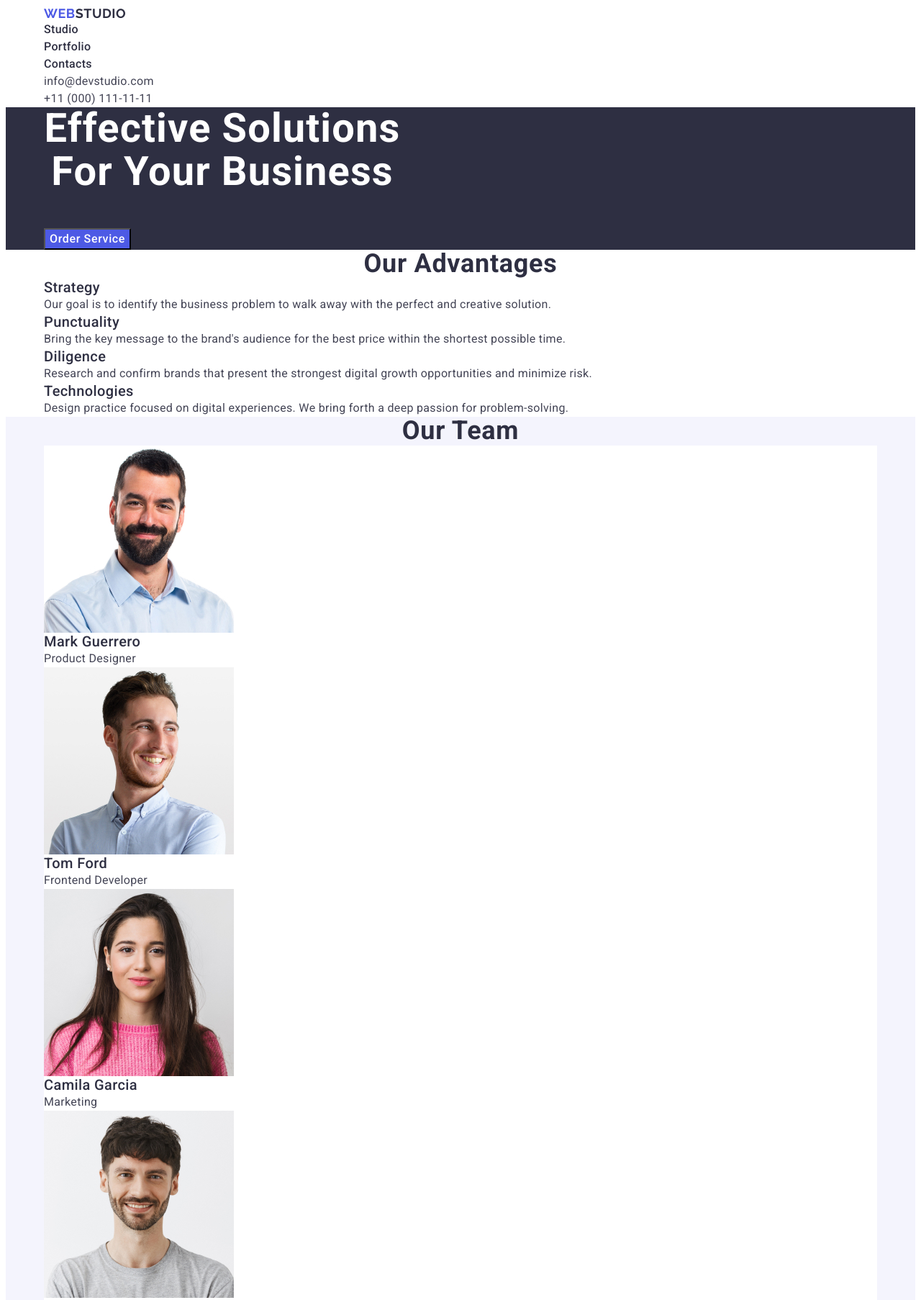
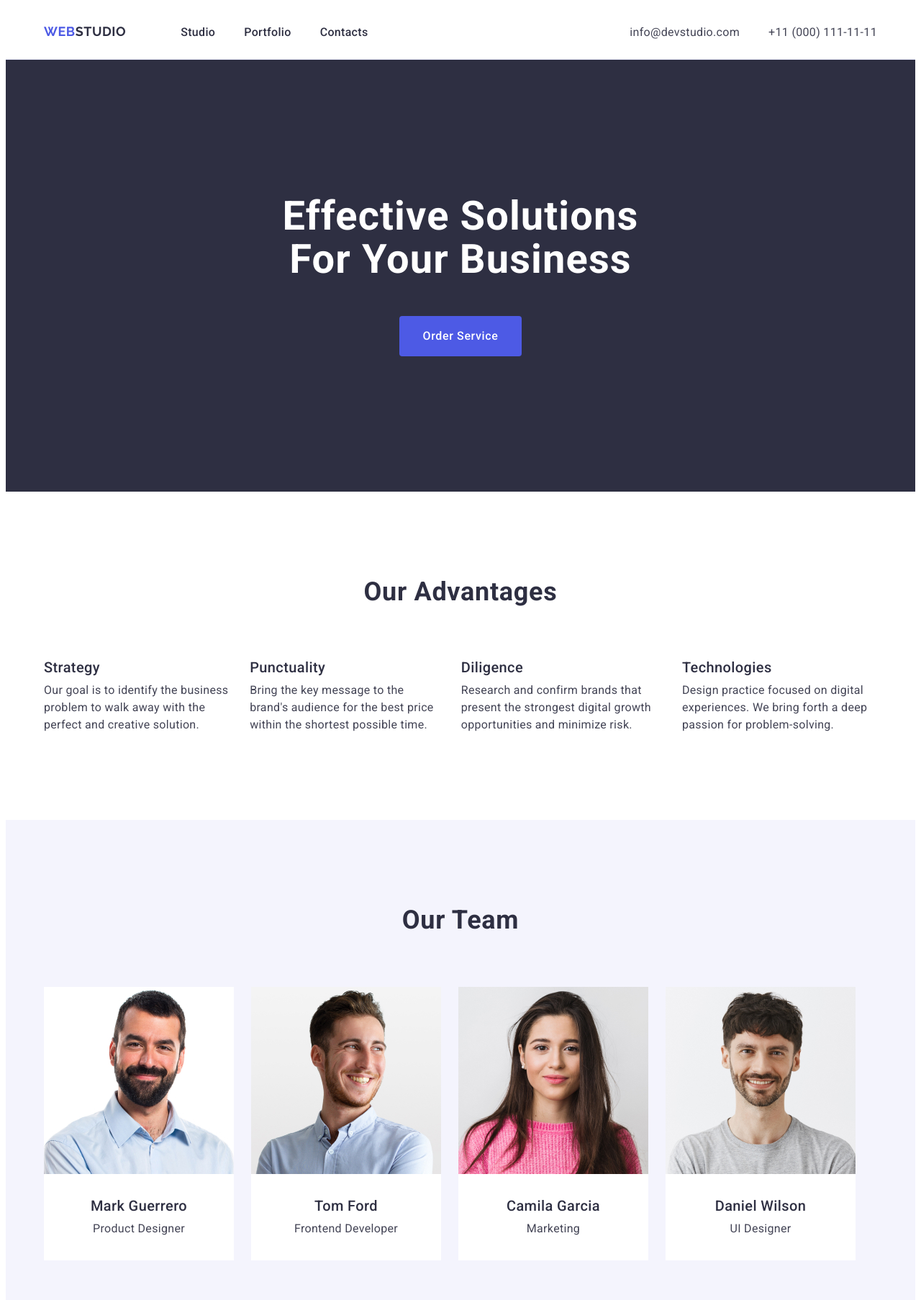
Before and after one commit to Rey-ui/goit-markup-hw-03, a plain HTML site: page index.html in a window 1280 px wide. Shown: the top 1806 px of the page at 72% size. Drawn offline with Linux system fonts and the light colour scheme.

Commit message:
add locations

```diff
--- a/css/style.css
+++ b/css/style.css
@@ -18,7 +18,7 @@
 }
 */
 body {
-    height: 100%;
+    min-height: 100%;
     line-height: 1;
     font-size: 14px;
     font-family: "Roboto", sans-serif;
@@ -26,6 +26,8 @@ body {
     color: var(--color--text);
     /*max-width: 1128px;
     margin: 0 auto;*/
+    display: flex;
+    flex-direction: column;
 }
 
 button {
@@ -74,9 +76,25 @@ img {
 }
 
 /*--------------0--header----------------------*/
-.header {}
+.header {
+    padding: 25px 0;
+    border-bottom: 1px solid #E7E9FC;
+}
 
-.header__menu {}
+.header__row {
+    display: flex;
+    justify-content: space-between;
+    align-items: center;
+    flex-wrap: wrap;
+    row-gap: 20px;
+}
+
+.header__menu {
+    display: flex;
+    justify-content: center;
+    column-gap: 76px;
+    flex-wrap: wrap;
+}
 
 .logo {
     font-family: "Raleway", sans-serif;
@@ -96,6 +114,9 @@ img {
 }
 
 .header__list {
+    display: flex;
+    gap: 40px;
+    flex-wrap: wrap;
     font-size: 16px;
     font-weight: 500;
     line-height: 1.5;
@@ -104,11 +125,16 @@ img {
 
 .header__adress {}
 
-.header__contacs {}
+.header__contacs {
+    display: flex;
+    column-gap: 40px;
+    flex-wrap: wrap;
+    justify-content: center;
+}
 
-.list-header__item:hover {}
+.list-header__item {}
 
-.list-header__item:focus {}
+.list-header__item {}
 
 .list-header__link {
     color: var(--color--titles);
@@ -142,8 +168,24 @@ address {
 }
 
 /*=================1==hero==================*/
+.content {
+    flex: 1 1 auto;
+}
+
+.section {
+    padding: 120px 0;
+}
+
 .content__hero {
     background-color: #2E2F42;
+    padding: 188px 0;
+}
+
+.hero__row {
+    display: flex;
+    flex-direction: column;
+    justify-content: center;
+    align-items: center;
 }
 
 .content-hero__title {
@@ -159,6 +201,9 @@ address {
 }
 
 .content-hero__button {
+    border: none;
+    border-radius: 4px;
+    padding: 16px 32px;
     font-family: "Roboto", sans-serif;
     font-weight: 500;
     line-height: 1.5;
@@ -179,10 +224,10 @@ address {
 /*=================2==advantages==================*/
 .content__advantages {}
 
-.advantages-conten__title {}
+.advantages-content__title {}
 
 .title {
-    /*margin-bottom: 72px;*/
+    margin-bottom: 72px;
     text-align: center;
     font-size: 36px;
     font-weight: 700;
@@ -192,7 +237,10 @@ address {
     color: var(--color--titles);
 }
 
-.advantages-conten__items {}
+.advantages-content__items {
+    display: flex;
+    column-gap: 24px;
+}
 
 .items-content__item {}
 
@@ -202,6 +250,7 @@ address {
     line-height: 1.2;
     letter-spacing: 0.4px;
     color: var(--color--titles);
+    margin-bottom: 8px;
 }
 
 .items-content__text {
@@ -220,8 +269,8 @@ address {
 .team-content__title {}
 
 .team-content__items {
-    /*  display: flex;
-    column-gap: 24px;*/
+    display: flex;
+    column-gap: 24px;
 }
 
 .team-content-items__item {
@@ -229,7 +278,13 @@ address {
     /*margin-bottom: 30px;*/
 }
 
+.team-content-items__block {
+    padding: 32px 16px;
+    text-align: center;
+}
+
 .team-content-items__title {
+    margin-bottom: 8px;
     font-size: 20px;
     font-weight: 500;
     line-height: 1.2;
@@ -249,17 +304,21 @@ address {
 .portfolio-content__title {}
 
 .portfolio-content__items {
-    /*display: flex;
+    display: flex;
     flex-wrap: wrap;
     row-gap: 48px;
-    column-gap: 24px;*/
+    column-gap: 24px;
 }
 
-.portfolio-items__item {}
+.portfolio-items__item {
+    border: 1px solid #E7E9FC;
+}
 
 .item-portfolio__image {}
 
-.item-portfolio__description {}
+.item-portfolio__description {
+    padding: 32px 16px;
+}
 
 .item-portfolio__title {
     font-size: 20px;
@@ -267,6 +326,7 @@ address {
     line-height: 1.2;
     letter-spacing: 0.4px;
     color: var(--color--titles);
+    margin-bottom: 8px;
 }
 
 .item-portfolio__subtitel {
@@ -278,15 +338,19 @@ address {
 /*================5==footer===================*/
 .footer {
     background-color: #2E2F42;
+    flex: 0 1 auto;
+    padding: 100px 0;
 }
 
 .footer__link {
+    display: block;
     text-transform: uppercase;
     color: #4d5ae5;
     font-family: "Raleway", sans-serif;
     font-weight: 700;
     line-height: 1.17;
     letter-spacing: 0.03em;
+    margin-bottom: 18px;
 }
 
 .footer__link span {
@@ -297,6 +361,7 @@ address {
     color: #F4F4FD;
     line-height: 1.5;
     letter-spacing: 0.02em;
+    max-width: 264px;
 }
 
 /*==================end===================*/
--- a/index.html
+++ b/index.html
@@ -18,6 +18,7 @@
     <!--<div class="wrapper"></div>-->
     <header class="header">
         <div class="container">
+            <div class="header__row">
                 <nav class="header__menu">
                     <a href="./index.html" class="header__link logo">Web<span>Studio</span></a>
                     <ul class="header__list list-header">
@@ -45,19 +46,22 @@
 
                 </address>
             </div>
+        </div>
     </header>
     <main class="content">
-        <section class="content__hero content-hero">
+        <section class="content__hero content-hero section">
             <div class="container">
+                <div class="hero__row">
                     <h1 class="content-hero__title">Effective Solutions
                         for Your Business</h1>
                     <button type="button" class="content-hero__button">Order Service</button>
                 </div>
+            </div>
         </section>
-        <section class="content__advantages advantages-content">
+        <section class="content__advantages advantages-content section">
             <div class="container">
-                <h2 class="advantages-conten__title title">Our Advantages</h2>
-                <ul class="advantages-conten__items items-content">
+                <h2 class="advantages-content__title title">Our Advantages</h2>
+                <ul class="advantages-content__items items-content">
                     <li class="items-content__item">
                         <h3 class="items-content__label">Strategy</h3>
                         <p class="items-content__text">Our goal is to identify the business
@@ -81,7 +85,7 @@
                 </ul>
             </div>
         </section>
-        <section class="content__team team-content">
+        <section class="content__team team-content section">
             <div class="container">
                 <h2 class="team-content__title title">Our Team</h2>
                 <ul class="team-content__items team-content-items">
@@ -89,34 +93,46 @@
                         <!--<div class="team-content-items__avatar-image">-->
                         <img src="./images/avatar1.jpg" alt="Mark Guerrero" width="264" height="260">
                         <!-- </div>-->
+                        <div class="team-content-items__block">
                             <h3 class="team-content-items__title">Mark Guerrero</h3>
                             <p class="team-content-items__text">Product Designer</p>
+                        </div>
+
                     </li>
                     <li class="team-content-items__item">
                         <!--<div class="team-content-items__avatar-image">-->
                         <img src="./images/avatar2.jpg" alt="Tom Ford" width="264" height="260">
                         <!-- </div>-->
+                        <div class="team-content-items__block">
                             <h3 class="team-content-items__title">Tom Ford</h3>
                             <p class="team-content-items__text">Frontend Developer</p>
+                        </div>
+
                     </li>
                     <li class="team-content-items__item">
                         <!--<div class="team-content-items__avatar-image">-->
                         <img src="./images/avatar3.jpg" alt="Camila Garcia" width="264" height="260">
                         <!-- </div>-->
+                        <div class="team-content-items__block">
                             <h3 class="team-content-items__title">Camila Garcia</h3>
                             <p class="team-content-items__text">Marketing</p>
+                        </div>
+
                     </li>
                     <li class="team-content-items__item">
                         <!--<div class="team-content-items__avatar-image">-->
                         <img src="./images/avatar4.jpg" alt="Daniel Wilson" width="264" height="260">
                         <!--</div>-->
+                        <div class="team-content-items__block">
                             <h3 class="team-content-items__title">Daniel Wilson</h3>
                             <p class="team-content-items__text">UI Designer</p>
+                        </div>
+
                     </li>
                 </ul>
             </div>
         </section>
-        <section class="content__portfolio portfolio-content">
+        <section class="content__portfolio portfolio-content section">
             <div class="container">
                 <h2 class="portfolio-content__title title">Our Portfolio</h2>
                 <ul class="portfolio-content__items portfolio-items">
@@ -124,55 +140,55 @@
                         <!--<div class="item-portfolio__image">-->
                         <img src="./images/portfolio/portfolio01.jpg" alt="Banking App" width="360">
                         <!--</div>-->
-                        <!--<div class="item-portfolio__description">-->
+                        <div class="item-portfolio__description">
                             <h3 class="item-portfolio__title">Banking App</h3>
                             <p class="item-portfolio__subtitel">App</p>
-                        <!--</div>-->
+                        </div>
                     </li>
                     <li class="portfolio-items__item item-portfolio">
                         <!--<div class="item-portfolio__image">--><img src="./images/portfolio/portfolio02.jpg"
                             alt="Cashless Payment" width="360">
                         <!--</div>-->
-                        <!--<div class="item-portfolio__description">-->
+                        <div class="item-portfolio__description">
                             <h3 class="item-portfolio__title">Cashless Payment</h3>
                             <p class="item-portfolio__subtitel">Marketing</p>
-                        <!--</div>-->
+                        </div>
                     </li>
                     <li class="portfolio-items__item item-portfolio">
                         <!--<div class="item-portfolio__image">--><img src="./images/portfolio/portfolio03.jpg"
                             alt="Meditation App" width="360">
                         <!--</div>-->
-                        <!--<div class="item-portfolio__description">-->
+                        <div class="item-portfolio__description">
                             <h3 class="item-portfolio__title">Meditation App</h3>
                             <p class="item-portfolio__subtitel">App</p>
-                        <!--</div>-->
+                        </div>
                     </li>
                     <li class="portfolio-items__item item-portfolio">
                         <!-- <div class="item-portfolio__image">--><img src="./images/portfolio/portfolio04.jpg"
                             alt="Taxi Service" width="360">
                         <!-- </div>-->
-                        <!--<div class="item-portfolio__description">-->
+                        <div class="item-portfolio__description">
                             <h3 class="item-portfolio__title">Taxi Service</h3>
                             <p class="item-portfolio__subtitel">Marketing</p>
-                        <!--</div>-->
+                        </div>
                     </li>
                     <li class="portfolio-items__item item-portfolio">
                         <!-- <div class="item-portfolio__image">--><img src="./images/portfolio/portfolio05.jpg"
                             alt="Screen Illustrations" width="360">
                         <!--</div>-->
-                        <!--<div class="item-portfolio__description">-->
+                        <div class="item-portfolio__description">
                             <h3 class="item-portfolio__title">Screen Illustrations</h3>
                             <p class="item-portfolio__subtitel">Design</p>
-                        <!--</div>-->
+                        </div>
                     </li>
                     <li class="portfolio-items__item item-portfolio">
                         <!--<div class="item-portfolio__image">--><img src="./images/portfolio/portfolio06.jpg"
                             alt="Online Courses" width="360">
                         <!--</div>-->
-                        <!--<div class="item-portfolio__description">-->
+                        <div class="item-portfolio__description">
                             <h3 class="item-portfolio__title">Online Courses</h3>
                             <p class="item-portfolio__subtitel">Marketing</p>
-                        <!--</div>-->
+                        </div>
                     </li>
                 </ul>
             </div>
```
Lines whose indentation alone changed are shown as unchanged.
